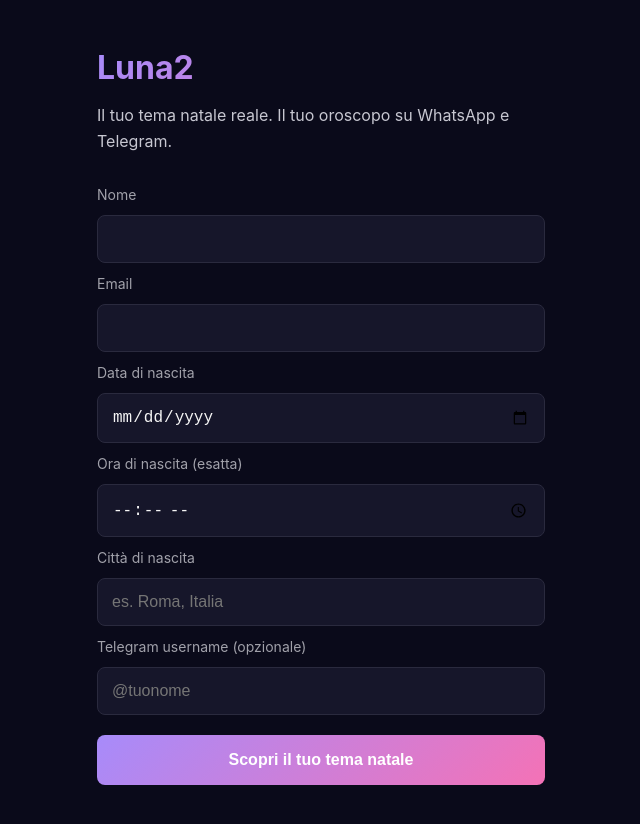
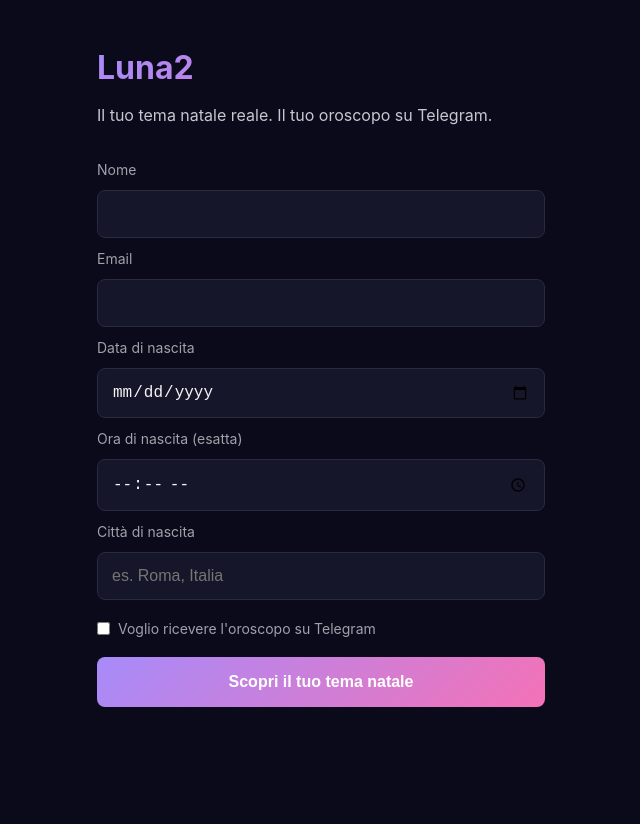
Before and after one commit to mediaplanix-code/luna2, a Next.js app in the folder web/: page / in a window 1280 px wide. Shown: the top 824 px of the page, without its empty margins (319-959 px from the left). After the commit the page ends 800 px from the top, so only its background shows below. Built offline with nearby package versions, Linux system fonts and the light colour scheme.

Commit message:
Refactor form to include Telegram preferences

```diff
--- a/web/app/page.tsx
+++ b/web/app/page.tsx
@@ -9,12 +9,13 @@ export default function Home() {
     birth_date: '',
     birth_time: '',
     birth_city: '',
-    telegram_id: '',
+    wants_telegram: false,
   });
   const [status, setStatus] = useState<'idle' | 'loading' | 'ok' | 'error'>('idle');
   const [message, setMessage] = useState('');
+  const [result, setResult] = useState<any>(null);
 
-  const update = (k: string, v: string) => setForm({ ...form, [k]: v });
+  const update = (k: string, v: any) => setForm({ ...form, [k]: v });
 
   async function handleSubmit(e: React.FormEvent) {
     e.preventDefault();
@@ -29,6 +30,7 @@ export default function Home() {
       if (!res.ok) throw new Error(data.detail || 'Errore');
       setStatus('ok');
       setMessage(data.message || 'Registrazione completata!');
+      setResult(data);
     } catch (err: any) {
       setStatus('error');
       setMessage(err.message);
@@ -38,11 +40,36 @@ export default function Home() {
   return (
     <main>
       <h1>Luna2</h1>
-      <p>Il tuo tema natale reale. Il tuo oroscopo su WhatsApp e Telegram.</p>
+      <p>Il tuo tema natale reale. Il tuo oroscopo su Telegram.</p>
 
-      {status === 'ok' ? (
+      {status === 'ok' && result ? (
         <div className="success">
           <strong>Fatto!</strong> {message}
+          {result.chart_preview && (
+            <div style={{ marginTop: '1rem' }}>
+              <div>Sole: {result.chart_preview.sole?.segno} {result.chart_preview.sole?.grado}°</div>
+              <div>Luna: {result.chart_preview.luna?.segno} {result.chart_preview.luna?.grado}°</div>
+              <div>Ascendente: {result.chart_preview.ascendente?.segno} {result.chart_preview.ascendente?.grado}°</div>
+            </div>
+          )}
+          {form.wants_telegram && result.access_token && (
+            <a
+              href={`https://t.me/Luna2OroscopoBot?start=${result.access_token}`}
+              style={{
+                display: 'block',
+                marginTop: '1.5rem',
+                padding: '1rem',
+                textAlign: 'center',
+                background: 'linear-gradient(135deg, #a78bfa, #f472b6)',
+                color: 'white',
+                textDecoration: 'none',
+                borderRadius: '0.5rem',
+                fontWeight: 600,
+              }}
+            >
+              Apri Telegram e attiva il bot →
+            </a>
+          )}
         </div>
       ) : (
         <form onSubmit={handleSubmit}>
@@ -61,8 +88,15 @@ export default function Home() {
           <label>Città di nascita</label>
           <input value={form.birth_city} onChange={(e) => update('birth_city', e.target.value)} placeholder="es. Roma, Italia" required />
 
-          <label>Telegram username (opzionale)</label>
-          <input value={form.telegram_id} onChange={(e) => update('telegram_id', e.target.value)} placeholder="@tuonome" />
+          <label style={{ display: 'flex', alignItems: 'center', gap: '0.5rem', marginTop: '0.5rem' }}>
+            <input
+              type="checkbox"
+              checked={form.wants_telegram}
+              onChange={(e) => update('wants_telegram', e.target.checked)}
+              style={{ width: 'auto' }}
+            />
+            Voglio ricevere l&apos;oroscopo su Telegram
+          </label>
 
           <button type="submit" disabled={status === 'loading'}>
             {status === 'loading' ? 'Calcolo in corso...' : 'Scopri il tuo tema natale'}
```
